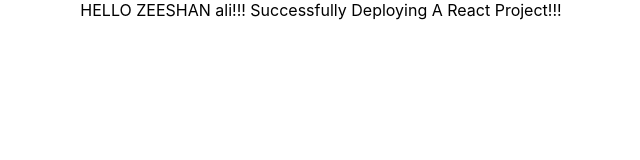
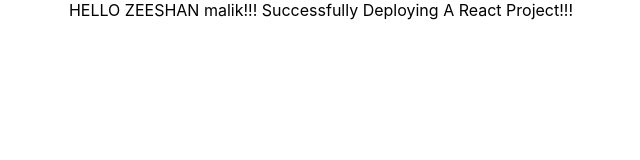
Before and after one commit to zeeshan526/project01, a React (Create React App) app: page / in a window 1280 px wide. Shown: the top 160 px of the page, without its empty margins (319-959 px from the left). Built offline with nearby package versions, Linux system fonts and the light colour scheme.

Commit message:
Update App.js

```diff
--- a/src/App.js
+++ b/src/App.js
@@ -5,7 +5,7 @@
 function App() {
   return (
     <div className="App">
-HELLO ZEESHAN ali!!!
+HELLO ZEESHAN malik!!!
 Successfully Deploying A React Project!!!
     </div>
   );
```
